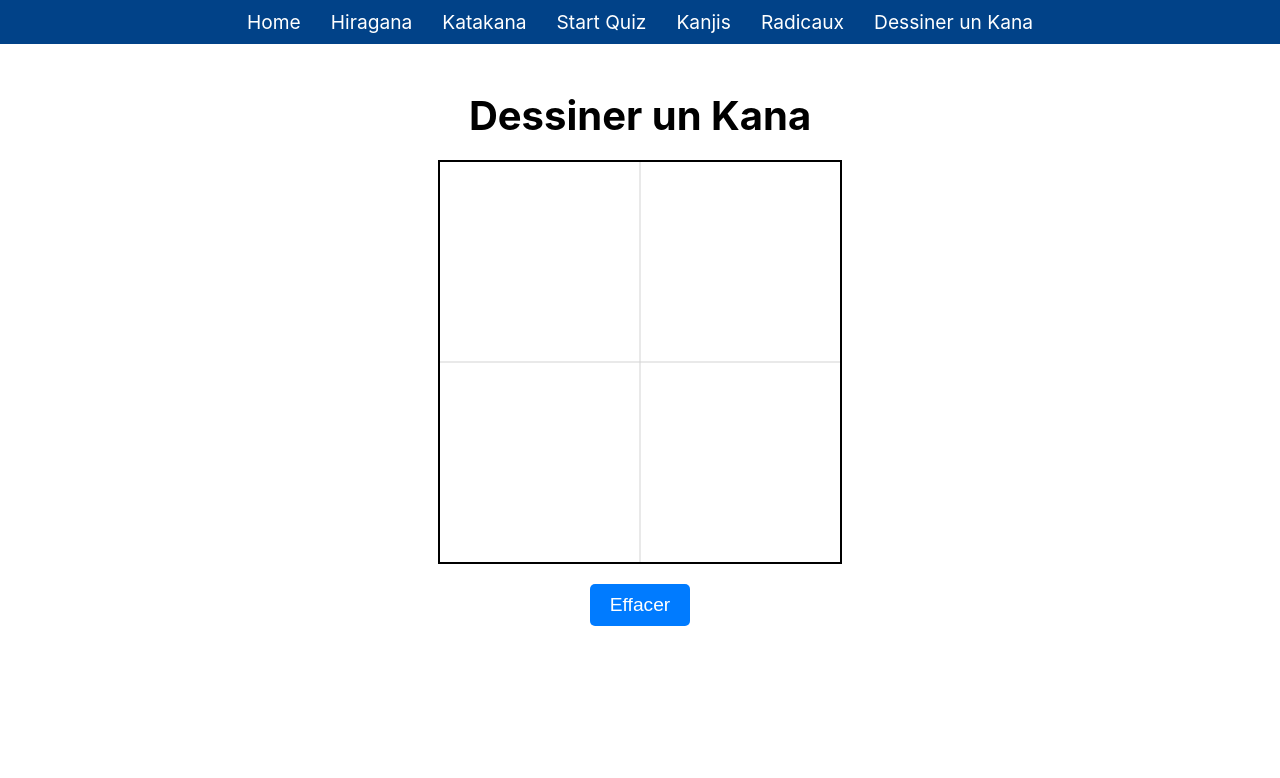
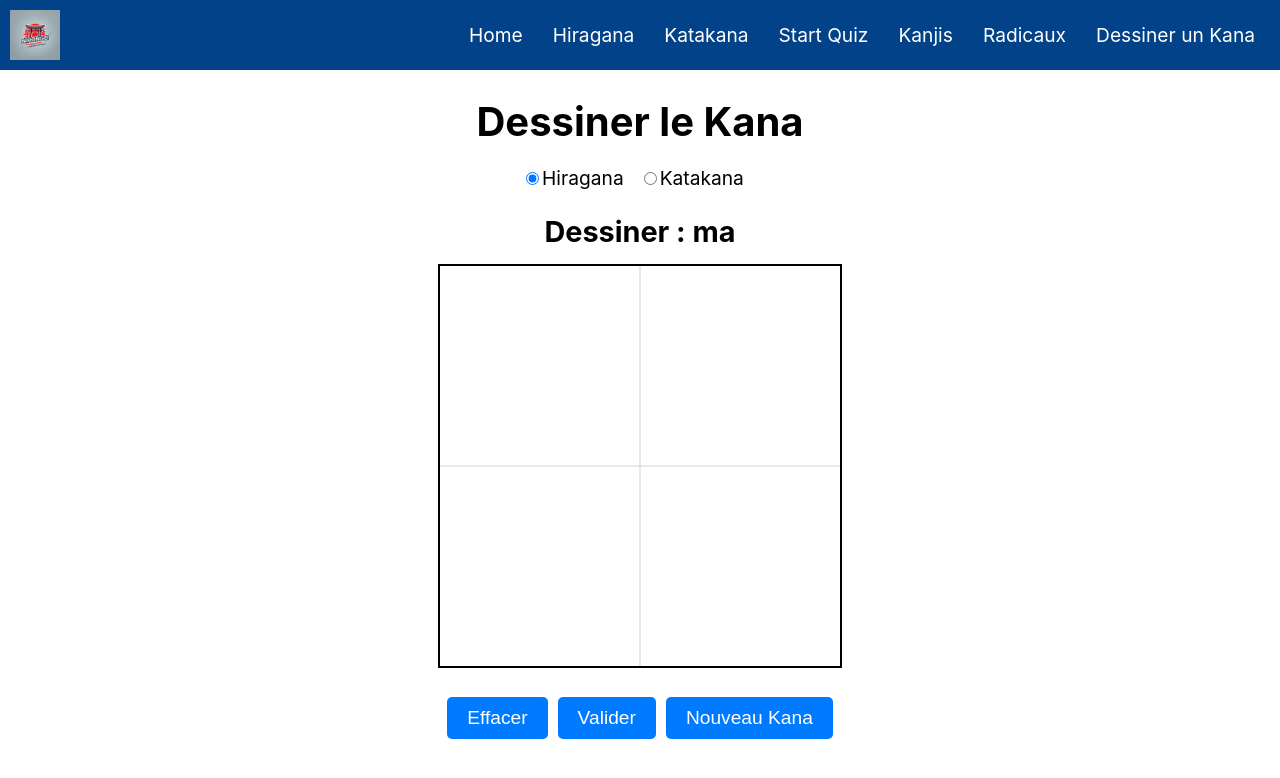
Before and after one commit to Noa-Menjikoff/Kanas, a React (Create React App) app: page /draw-kana in a window 1280 px wide. Shown: the top 778 px of the page. Built offline with nearby package versions, Linux system fonts and the light colour scheme.

Commit message:
update logo ...

```diff
--- a/public/index.html
+++ b/public/index.html
@@ -2,14 +2,14 @@
 <html lang="en">
   <head>
     <meta charset="utf-8" />
-    <link rel="icon" href="%PUBLIC_URL%/favicon.ico" />
+    <link rel="icon" href="%PUBLIC_URL%/logo_nihongo.png" />
     <meta name="viewport" content="width=device-width, initial-scale=1" />
     <meta name="theme-color" content="#000000" />
     <meta
       name="description"
       content="Web site created using create-react-app"
     />
-    <link rel="apple-touch-icon" href="%PUBLIC_URL%/logo192.png" />
+    <link rel="apple-touch-icon" type="image/png" href="%PUBLIC_URL%/logo_nihongo.png" />
     <!--
       manifest.json provides metadata used when your web app is installed on a
       user's mobile device or desktop. See https://developers.google.com/web/fundamentals/web-app-manifest/
@@ -24,7 +24,7 @@
       work correctly both with client-side routing and a non-root public URL.
       Learn how to configure a non-root public URL by running `npm run build`.
     -->
-    <title>React App</title>
+    <title>NihonGo!</title>
   </head>
   <body>
     <noscript>You need to enable JavaScript to run this app.</noscript>
--- a/src/App.css
+++ b/src/App.css
@@ -44,6 +44,9 @@
   position: sticky;
   top: 0;
   z-index: 1000;
+  display: flex;
+  justify-content: space-between;
+  align-items: center;
 }
 
 .navbar-list {
@@ -80,3 +83,9 @@
     margin: 10px 0;
   }
 }
+
+.logo-nav {
+  width: 50px;
+  height: 50px;
+  margin-right: 10px;
+}
--- a/src/App.js
+++ b/src/App.js
@@ -19,6 +19,7 @@ function App() {
       <div className="App">
         {/* Barre de navigation */}
         <nav className="navbar">
+        <img src={`${process.env.PUBLIC_URL}/logo_nihongo.png`} alt="logo" className='logo-nav'/>
           <ul className="navbar-list">
             <li><Link to="/">Home</Link></li>
             <li><Link to="/hiragana">Hiragana</Link></li>
--- a/src/components/DrawKana.css
+++ b/src/components/DrawKana.css
@@ -1,9 +1,6 @@
 .draw-kana-container {
     text-align: center;
     margin-top: 20px;
-    display: flex;
-    flex-direction: column;
-    align-items: center;
   }
 
   h1 {
@@ -11,17 +8,34 @@
     margin-bottom: 20px;
   }
 
-  /* Le canevas est stylisé pour ressembler à une grille carrée */
+  h2 {
+    font-size: 1.8rem;
+    margin-bottom: 15px;
+  }
+
+  .kana-selection {
+    margin-bottom: 20px;
+  }
+
+  .kana-selection label {
+    margin-right: 15px;
+    font-size: 1.2rem;
+  }
+
   .draw-canvas {
     border: 2px solid black;
     cursor: crosshair;
-    width: 400px; /* Même taille que le canevas JS */
-    height: 400px; /* Carré */
+    width: 400px;
+    height: 400px;
   }
 
-  .clear-button {
+  .controls {
     margin-top: 20px;
+  }
+
+  .clear-button, .validate-button, .new-kana-button {
     padding: 10px 20px;
+    margin: 5px;
     background-color: #007bff;
     color: white;
     border: none;
@@ -30,6 +44,16 @@
     font-size: 1.2rem;
   }
 
-  .clear-button:hover {
+  .clear-button:hover, .validate-button:hover, .new-kana-button:hover {
     background-color: #0056b3;
   }
+
+  .kana-result {
+    margin-top: 20px;
+  }
+
+  .kana-display {
+    font-size: 4rem;
+    font-weight: bold;
+    margin-top: 10px;
+  }
--- a/src/components/DrawKana.js
+++ b/src/components/DrawKana.js
@@ -1,10 +1,30 @@
 import React, { useRef, useEffect, useState } from 'react';
 import './DrawKana.css';
+import hiraganaData from '../data/hiragana'; // Importer les données Hiragana
+import katakanaData from '../data/katakana'; // Importer les données Katakana
 
 const DrawKana = () => {
   const canvasRef = useRef(null);
   const contextRef = useRef(null);
   const [isDrawing, setIsDrawing] = useState(false);
+  const [currentKana, setCurrentKana] = useState(null); // Stocke le kana actuel
+  const [isValidated, setIsValidated] = useState(false); // Gérer l'état de validation
+  const [kanaType, setKanaType] = useState('hiragana'); // Par défaut, utiliser Hiragana
+
+  // Fonction pour aplatir les données imbriquées et retirer les kanas vides
+  const flattenKanaData = (data) => {
+    return data.flat().filter(kana => kana.symbol !== '');
+  };
+
+  // Combiner les hiragana ou katakana en fonction du type sélectionné
+  const getKanaList = () => {
+    if (kanaType === 'hiragana') {
+      return flattenKanaData(hiraganaData);
+    } else if (kanaType === 'katakana') {
+      return flattenKanaData(katakanaData);
+    }
+    return [];
+  };
 
   useEffect(() => {
     const canvas = canvasRef.current;
@@ -18,8 +38,8 @@ const DrawKana = () => {
     context.lineWidth = 5;
     contextRef.current = context;
 
-    // Dessiner la grille initiale
     drawGrid();
+    generateNewKana(); // Générer un nouveau kana au chargement
   }, []);
 
   const drawGrid = () => {
@@ -27,7 +47,7 @@ const DrawKana = () => {
     const context = contextRef.current;
     const size = 400;
 
-    // Ligne horizontale au milieu
+    context.clearRect(0, 0, size, size); // Efface l'ancienne grille
     context.strokeStyle = 'lightgray';
     context.lineWidth = 1;
     context.beginPath();
@@ -35,13 +55,11 @@ const DrawKana = () => {
     context.lineTo(size, size / 2);
     context.stroke();
 
-    // Ligne verticale au milieu
     context.beginPath();
     context.moveTo(size / 2, 0);
     context.lineTo(size / 2, size);
     context.stroke();
 
-    // Reset du style pour le dessin de l'utilisateur
     context.strokeStyle = 'black';
     context.lineWidth = 5;
   };
@@ -51,6 +69,7 @@ const DrawKana = () => {
     contextRef.current.beginPath();
     contextRef.current.moveTo(offsetX, offsetY);
     setIsDrawing(true);
+    setIsValidated(false); // Réinitialiser la validation lors d'un nouveau dessin
   };
 
   const finishDrawing = () => {
@@ -79,17 +98,57 @@ const DrawKana = () => {
   const clearCanvas = () => {
     const canvas = canvasRef.current;
     const context = contextRef.current;
+    context.clearRect(0, 0, canvas.width, canvas.height);
+    drawGrid();
+  };
 
-    // Efface uniquement le contenu du canevas
-    context.clearRect(0, 0, canvas.width, canvas.height);
+  const validateDrawing = () => {
+    setIsValidated(true); // Définir que le dessin a été validé
+  };
 
-    // Redessine la grille après l'effacement
-    drawGrid();
+  const generateNewKana = () => {
+    const kanaList = getKanaList();
+    if (kanaList.length === 0) {
+      setCurrentKana(null); // Aucun kana sélectionné si aucune option n'est cochée
+      return;
+    }
+    const randomKana = kanaList[Math.floor(Math.random() * kanaList.length)];
+    setCurrentKana(randomKana); // Choisir un nouveau kana aléatoire
+    setIsValidated(false); // Réinitialiser la validation lors d'un nouveau kana
+    clearCanvas(); // Effacer le dessin précédent
   };
 
   return (
     <div className="draw-kana-container">
-      <h1>Dessiner un Kana</h1>
+      <h1>Dessiner le Kana</h1>
+
+      {/* Sélection des Hiragana et Katakana avec des radios */}
+      <div className="kana-selection">
+        <label>
+          <input
+            type="radio"
+            name="kanaType"
+            value="hiragana"
+            checked={kanaType === 'hiragana'}
+            onChange={(e) => setKanaType(e.target.value)}
+          />
+          Hiragana
+        </label>
+        <label>
+          <input
+            type="radio"
+            name="kanaType"
+            value="katakana"
+            checked={kanaType === 'katakana'}
+            onChange={(e) => setKanaType(e.target.value)}
+          />
+          Katakana
+        </label>
+      </div>
+
+      {/* Afficher le romaji du kana à dessiner */}
+      {currentKana && <h2>Dessiner : {currentKana.romaji}</h2>}
+
       <canvas
         ref={canvasRef}
         onMouseDown={startDrawing}
@@ -98,7 +157,20 @@ const DrawKana = () => {
         onMouseLeave={finishDrawing}
         className="draw-canvas"
       />
-      <button onClick={clearCanvas} className="clear-button">Effacer</button>
+
+      <div className="controls">
+        <button onClick={clearCanvas} className="clear-button">Effacer</button>
+        <button onClick={validateDrawing} className="validate-button">Valider</button>
+        <button onClick={generateNewKana} className="new-kana-button">Nouveau Kana</button>
+      </div>
+
+      {/* Afficher le kana correct après validation */}
+      {isValidated && currentKana && (
+        <div className="kana-result">
+          <h3>Le Kana Correct :</h3>
+          <div className="kana-display">{currentKana.symbol}</div>
+        </div>
+      )}
     </div>
   );
 };
```
Also changed, not shown: public/logo_nihongo.png (added), src/img/logo_nihongo.png (added).
